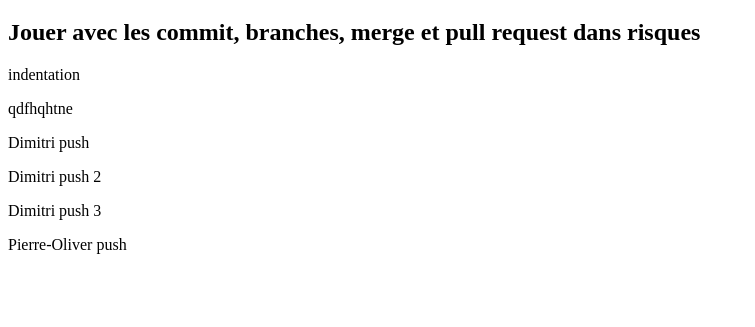
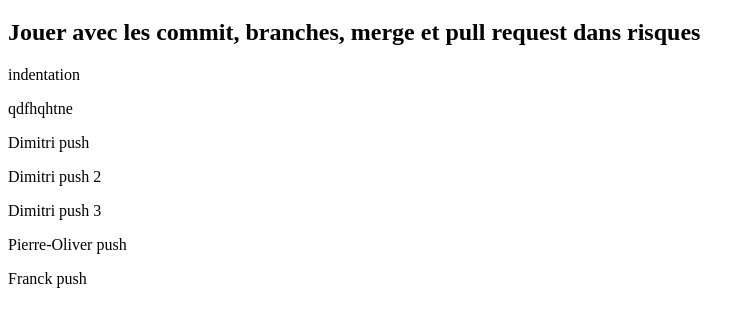
Before and after one commit to Tadkozh/ProjetRMtestsGit-Github, a website: page index.html in a window 1280 px wide. Shown: the part 61-388 px from the top of the page, without its empty margins (0-755 px from the left). Drawn offline with Linux system fonts and the light colour scheme.

Commit message:
commit initial sur la branche dev

```diff
--- a/index.html
+++ b/index.html
@@ -15,5 +15,6 @@
     <p>Dimitri push 2</p>
     <p>Dimitri push 3</p>
     <p>Pierre-Oliver push</p>
+    <p>Franck push</p>
   </body>
 </html>
```
